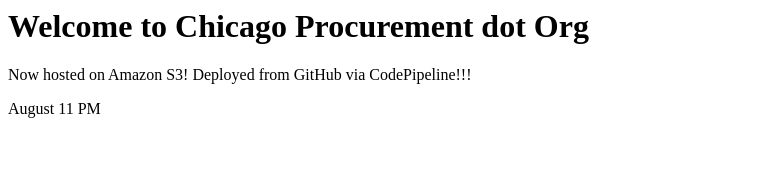
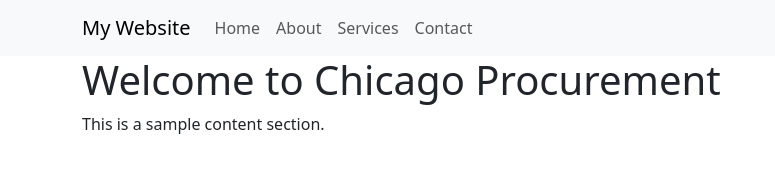
Before and after one commit to snowpup68/chicagoprocurement, a website: page index.html in a window 1280 px wide. Shown: the whole page, without its empty margins (0-775 px from the left). Drawn offline with nearby package versions, Linux system fonts and the light colour scheme.

Commit message:
Added Bootstrap

```diff
--- a/index.html
+++ b/index.html
@@ -1,10 +1,39 @@
+<!DOCTYPE html>
 <html xmlns="http://www.w3.org/1999/xhtml" >
 <head>
-    <title>Chicago Procurement</title>
+  <title>Chicago Procurement</title>
+  <link rel="stylesheet" href="https://cdn.jsdelivr.net/npm/bootstrap/dist/css/bootstrap.min.css">
+  <script src="https://cdn.jsdelivr.net/npm/bootstrap/dist/js/bootstrap.bundle.min.js" defer></script>
 </head>
 <body>
-  <h1>Welcome to Chicago Procurement dot Org</h1>
-  <p>Now hosted on Amazon S3!  Deployed from GitHub via CodePipeline!!!</p>
-  <p>August 11 PM</p>
+    <nav class="navbar navbar-expand-lg navbar-light bg-light">
+        <div class="container">
+            <a class="navbar-brand" href="#">My Website</a>
+            <button class="navbar-toggler" type="button" data-bs-toggle="collapse" data-bs-target="#navbarNav" aria-controls="navbarNav" aria-expanded="false" aria-label="Toggle navigation">
+                <span class="navbar-toggler-icon"></span>
+            </button>
+            <div class="collapse navbar-collapse" id="navbarNav">
+                <ul class="navbar-nav ml-auto">
+                    <li class="nav-item">
+                        <a class="nav-link" href="#">Home</a>
+                    </li>
+                    <li class="nav-item">
+                        <a class="nav-link" href="#">About</a>
+                    </li>
+                    <li class="nav-item">
+                        <a class="nav-link" href="#">Services</a>
+                    </li>
+                    <li class="nav-item">
+                        <a class="nav-link" href="#">Contact</a>
+                    </li>
+                </ul>
+            </div>
+        </div>
+    </nav>
+
+    <div class="container">
+        <h1>Welcome to Chicago Procurement</h1>
+        <p>This is a sample content section.</p>
+    </div>
 </body>
 </html>
```
